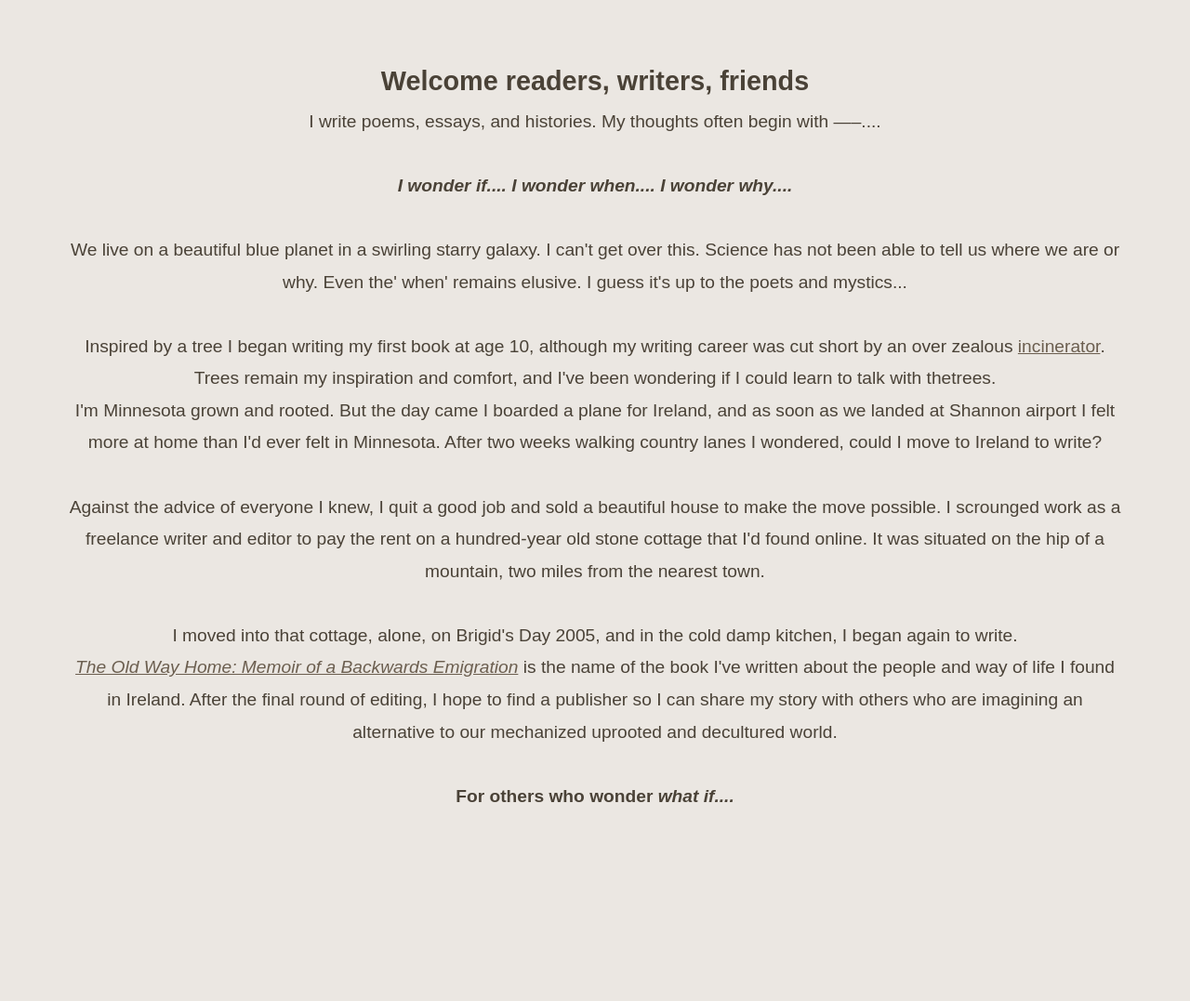
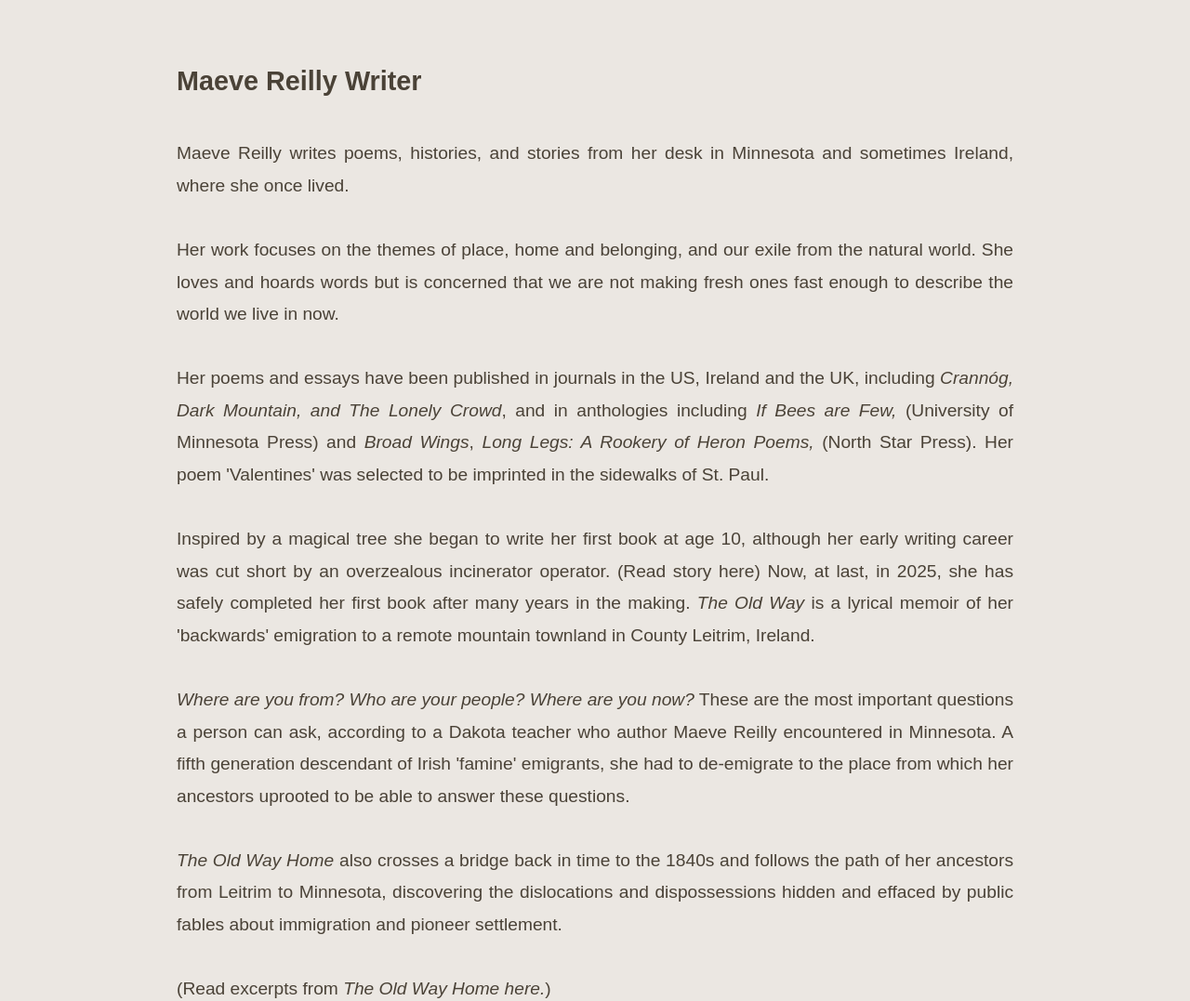
Before and after one commit to informaswan/MeavesWebsite, a plain HTML site: page index.html in a window 1280 px wide. Shown: the part 642-1719 px from the top of the page at 93% size. Before the commit the page ends 1628 px from the top, so only its background shows below. Drawn offline with nearby package versions, Linux system fonts and the light colour scheme.

Commit message:
Changed landing page text

```diff
--- a/css/styles.css
+++ b/css/styles.css
@@ -91,7 +91,7 @@ body {
     width: 100%;
     max-width: 600px;
     height: 300px;
-    object-fit: cover;
+    object-fit: contain;
     border-radius: 10px;
     margin: 2rem auto 3rem auto;
     display: block;
@@ -230,6 +230,18 @@ body {
     text-align: center;
     margin-bottom: 3rem;
     color: #4a4237;
+}
+
+/* Home page: make the main intro paragraph justify left and right edges */
+#homePage .section-text {
+    text-align: justify;
+    max-width: 900px;
+    margin-left: auto;
+    margin-right: auto;
+    text-justify: inter-word;
+    -webkit-hyphens: auto;
+    -ms-hyphens: auto;
+    hyphens: auto;
 }
 
 .image-row {
--- a/index.html
+++ b/index.html
@@ -41,36 +41,41 @@
             <!-- Content Section 1 -->
             <section class="content-section">
                 <div class="section-text">
-                    <h2>Welcome readers, writers, friends</h2>
-
-                    <p>I write poems, essays, and histories. My thoughts often begin with —–....</p>
+                    <h2>Maeve Reilly Writer</h2>
                     <br>
-                    <p><em><strong>I wonder if.... I wonder when.... I wonder why....</strong></em></p>
-                    <br>
-                    <p>We live on a beautiful blue planet in a swirling starry galaxy. I can&#39;t get over this. Science has not been able to tell us where we are or why. Even the&#39; when&#39; remains elusive. I guess it&#39;s up to the poets and mystics... </p>
-                    <br>
-                    <p>Inspired by a tree I began writing my first book at age 10, although my writing career was cut short by an over zealous <span class="incinerator-link" onclick="showPage('story')">incinerator</span>. Trees remain my inspiration and comfort, and I&#39;ve been wondering if I could learn to talk with thetrees.</p>
-
-                        <p>I&#39;m Minnesota grown and rooted. But the day came I boarded a plane for
-                        Ireland, and as soon as we landed at Shannon airport I felt more at home than
-                        I&#39;d ever felt in Minnesota. After two weeks walking country lanes I wondered,
-                        could I move to Ireland to write?</p>
-                        <br>
-                        <p>Against the advice of everyone I knew, I quit a good job and sold a beautiful
-                            house to make the move possible. I scrounged work as a freelance writer and
-                            editor to pay the rent on a hundred-year old stone cottage that I&#39;d found online.
-                            It was situated on the hip of a mountain, two miles from the nearest town.</p>
-                            <br>
-                            <p>I moved into that cottage, alone, on Brigid&#39;s Day 2005, and in the cold damp
-                            kitchen, I began again to write.</p>
-
-                            <p><span class="incinerator-link" onclick="showPage('beauty')"><em>The Old Way Home: Memoir of a Backwards Emigration</em></span> is the name of the
-                            book I&#39;ve written about the people and way of life I found in Ireland. After the
-                             final round of editing, I hope to find a publisher so I can share my story with
-                            others who are imagining an alternative to our mechanized uprooted and
-                            decultured world.</p>
-                    <br>
-                     <p><Strong>For others who wonder <em>what if....</em></Strong></p>
+                    <p>Maeve Reilly writes poems, histories, and stories from her desk in Minnesota and sometimes
+                    Ireland, where she once lived.
+                    <br><br>
+                    Her work focuses on the themes of place, home and belonging, and our exile from the natural
+                    world. She loves and hoards words but is concerned that we are not making fresh ones fast
+                    enough to describe the world we live in now.
+                    <br><br>
+                    Her poems and essays have been published in journals in the US, Ireland and the UK, including
+                    <em>Crannóg, Dark Mountain, and The Lonely Crowd</em>, and in anthologies including <em>If Bees are Few,</em>
+                    (University of Minnesota Press) and <em>Broad Wings</em>,<em> Long Legs: A Rookery of Heron Poems,</em> (North
+                    Star Press). Her poem &#39;Valentines&#39; was selected to be imprinted in the sidewalks of St. Paul.
+                    <br><br>
+                    Inspired by a magical tree she began to write her first book at age 10, although her early writing
+                    career was cut short by an overzealous incinerator operator. (<span class="incinerator-link" onclick="showPage('story')"></span>Read story here</span>) Now, at last, in
+                    2025, she has safely completed her first book after many years in the making. <em>The Old Way
+                    </em> is a lyrical memoir of her &#39;backwards&#39; emigration to a remote mountain townland in
+                    County Leitrim, Ireland.
+                    <br><br>
+                    <em>Where are you from? Who are your people? Where are you now?</em> These are the most important
+                    questions a person can ask, according to a Dakota teacher who author Maeve Reilly
+                    encountered in Minnesota. A fifth generation descendant of Irish &#39;famine&#39; emigrants, she had to
+                    de-emigrate to the place from which her ancestors uprooted to be able to answer these
+                    questions.
+                    <br><br>
+                    <em>The Old Way Home</em> also crosses a bridge back in time to the 1840s and follows the path of her
+                    ancestors from Leitrim to Minnesota, discovering the dislocations and dispossessions hidden
+                    and effaced by public fables about immigration and pioneer settlement.
+                    <br><br>
+                    (Read excerpts from <em>The Old Way Home here.</em>)
+                    <br><br>
+                    Maeve Reilly has been an activist, speech writer, and historic preservationist. She has studied
+                    with authors and poets including Paul Kingsnorth, Dermot Healy, Carol Bly, and Bill Holm. Many
+                    moons ago she received a B.A. degree in history from the University of Minnesota.</p>
                 </div>
             </section>
         </div>
```
